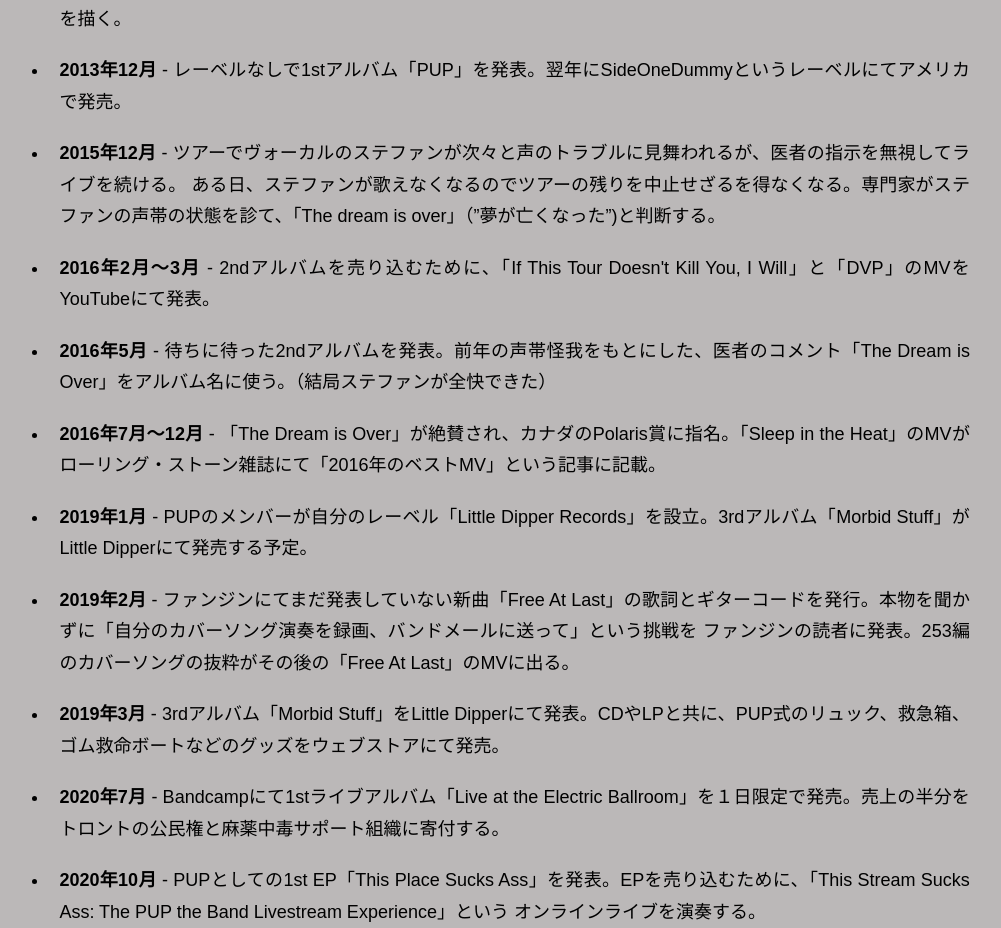
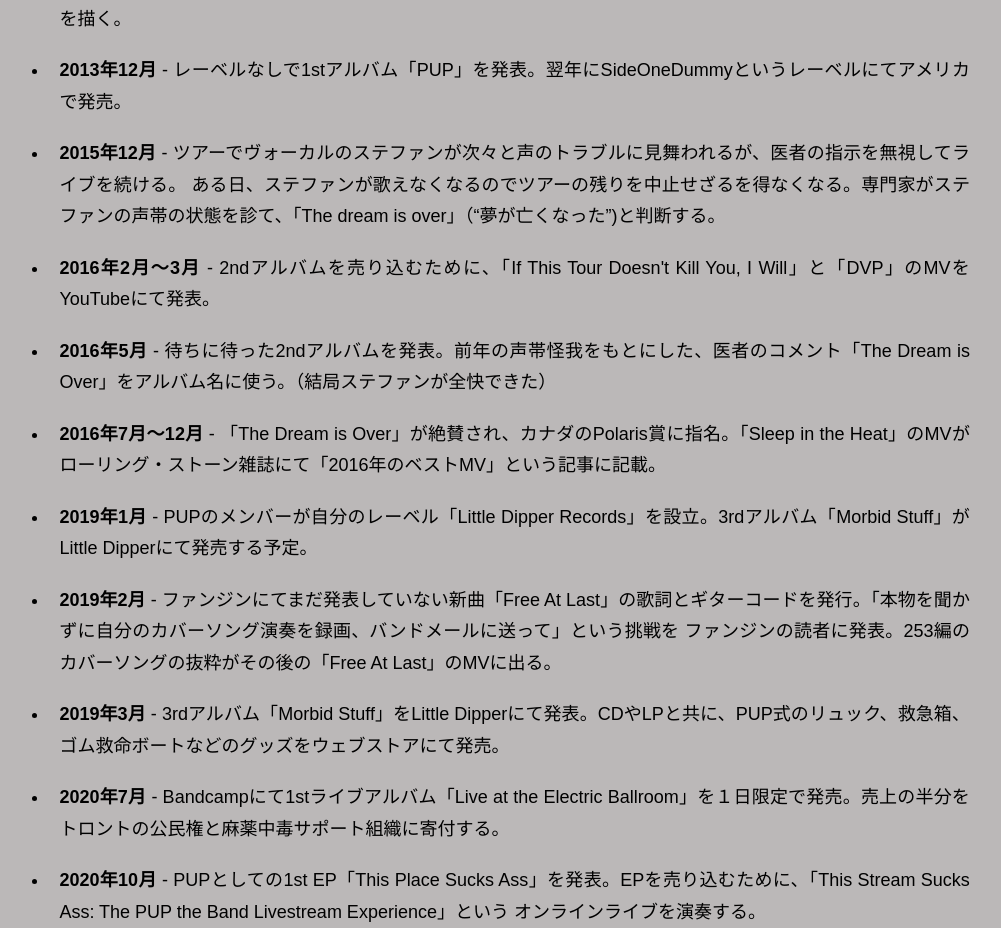
Before and after one commit to mcgrodk/pup-tribute-japanese, a plain HTML site: page index.html in a window 1280 px wide. Shown: the part 1028-1956 px from the top of the page, without its empty margins (125-1126 px from the left). Drawn offline with Linux system fonts and the light colour scheme; a web font is replaced by a local one.

Commit message:
Fixed punctuation errors

```diff
--- a/index.html
+++ b/index.html
@@ -26,13 +26,13 @@
           <li><strong>2013年9月</strong> - YouTubeにて初ミュージックビデオ「Reservoir」を発表。MVはバンドのめちゃくちゃなツアー生活を描く。</li>
           <li><strong>2013年12月</strong> - レーベルなしで1stアルバム「PUP」を発表。翌年にSideOneDummyというレーベルにてアメリカで発売。</li>
           <li><strong>2015年12月</strong> - ツアーでヴォーカルのステファンが次々と声のトラブルに見舞われるが、医者の指示を無視してライブを続ける。
-            ある日、ステファンが歌えなくなるのでツアーの残りを中止せざるを得なくなる。専門家がステファンの声帯の状態を診て、「The dream is over」（”夢が亡くなった”)と判断する。
+            ある日、ステファンが歌えなくなるのでツアーの残りを中止せざるを得なくなる。専門家がステファンの声帯の状態を診て、「The dream is over」（“夢が亡くなった”)と判断する。
           </li>
           <li><strong>2016年2月～3月</strong> - 2ndアルバムを売り込むために、「If This Tour Doesn't Kill You, I Will」と「DVP」のMVをYouTubeにて発表。</li>
           <li><strong>2016年5月</strong> - 待ちに待った2ndアルバムを発表。前年の声帯怪我をもとにした、医者のコメント「The Dream is Over」をアルバム名に使う。（結局ステファンが全快できた）</li>
           <li><strong>2016年7月～12月</strong> - 「The Dream is Over」が絶賛され、カナダのPolaris賞に指名。「Sleep in the Heat」のMVがローリング・ストーン雑誌にて「2016年のベストMV」という記事に記載。</li>
           <li><strong>2019年1月</strong> - PUPのメンバーが自分のレーベル「Little Dipper Records」を設立。3rdアルバム「Morbid Stuff」がLittle Dipperにて発売する予定。</li>
-          <li><strong>2019年2月</strong> - ファンジンにてまだ発表していない新曲「Free At Last」の歌詞とギターコードを発行。本物を聞かずに「自分のカバーソング演奏を録画、バンドメールに送って」という挑戦を
+          <li><strong>2019年2月</strong> - ファンジンにてまだ発表していない新曲「Free At Last」の歌詞とギターコードを発行。「本物を聞かずに自分のカバーソング演奏を録画、バンドメールに送って」という挑戦を
             ファンジンの読者に発表。253編のカバーソングの抜粋がその後の「Free At Last」のMVに出る。
           </li>
           <li><strong>2019年3月</strong> - 3rdアルバム「Morbid Stuff」をLittle Dipperにて発表。CDやLPと共に、PUP式のリュック、救急箱、ゴム救命ボートなどのグッズをウェブストアにて発売。</li>
```
